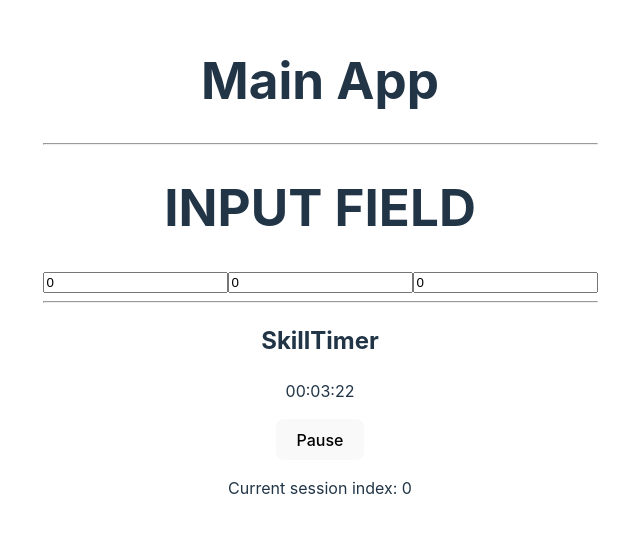
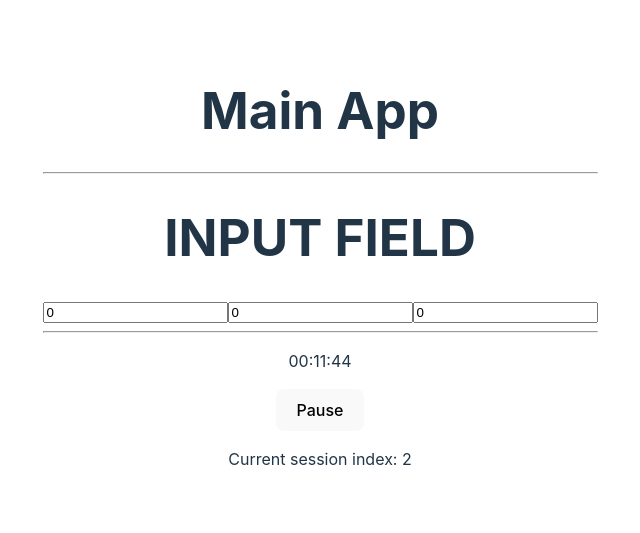
Before and after one commit to Serious-Fin/timer, a React (Vite) app: page / in a window 1280 px wide. Shown: the part 133-666 px from the top of the page, without its empty margins (320-960 px from the left). Built offline with nearby package versions, Linux system fonts and the light colour scheme.

Commit message:
move timer logic into session component

```diff
--- a/src/components/Session.tsx
+++ b/src/components/Session.tsx
@@ -1,6 +1,6 @@
 import PeriodCalculator from "./../helpers/PeriodCalculator";
-import Timer from "./Timer";
 import { useState, useEffect } from "react";
+import TimerFormat from "../helpers/TimerFormat";
 
 interface SessionProps {
   timeInSeconds: number;
@@ -12,30 +12,55 @@ export default function Session({ timeInSeconds }: SessionProps) {
 
   const timetable: number[] = PeriodCalculator(timeInSeconds);
 
-  useEffect(() => {
-    let timer: NodeJS.Timeout;
-
-    if (!paused && chunkIndex < timetable.length) {
-      timer = setInterval(() => {
-        setChunkIndex((prevChunkIndex) => prevChunkIndex + 1);
-      }, timetable[chunkIndex] * 10);
-
-      return () => clearInterval(timer);
-    }
-
-    return undefined;
-  }, [chunkIndex, paused, timetable]);
-
   // function to pause the timer
   function handlePause() {
     setPaused(!paused);
   }
 
-  // Side effect to change the segment when previous one ends
+  // -----------vvvvvvvvv TIMER CODE vvvvvvvv-------------------
+  const [time, setTime] = useState(timetable[chunkIndex]);
+
+  useEffect(() => {
+    let timer: NodeJS.Timeout;
+
+    if (!paused) {
+      if (time > 0) {
+        timer = setInterval(() => {
+          setTime((prevTime) => {
+            if (prevTime > 0) {
+              return prevTime - 1;
+            }
+
+            clearInterval(timer);
+            return prevTime;
+          });
+        }, 5);
+      } else {
+        setChunkIndex((prevIndex) => {
+          if (prevIndex < timetable.length - 1) {
+            setChunkIndex(prevIndex + 1);
+            setTime(timetable[prevIndex + 1]);
+            return prevIndex + 1;
+          }
+          return prevIndex;
+        });
+      }
+
+      return () => {
+        clearInterval(timer);
+      };
+    }
+
+    return clearInterval(timer!);
+  }, [paused, time, timetable]);
+
+  const timeString = TimerFormat(time);
+
+  // -----------^^^^^^^^ TIMER CODE ^^^^^^^^-------------------
 
   return (
     <div key={chunkIndex}>
-      <Timer initialTime={timetable[chunkIndex]} paused={paused} />
+      <p>{timeString}</p>
       <button onClick={handlePause}>{paused ? "Resume" : "Pause"}</button>
       <p>Current session index: {chunkIndex}</p>
     </div>
```
